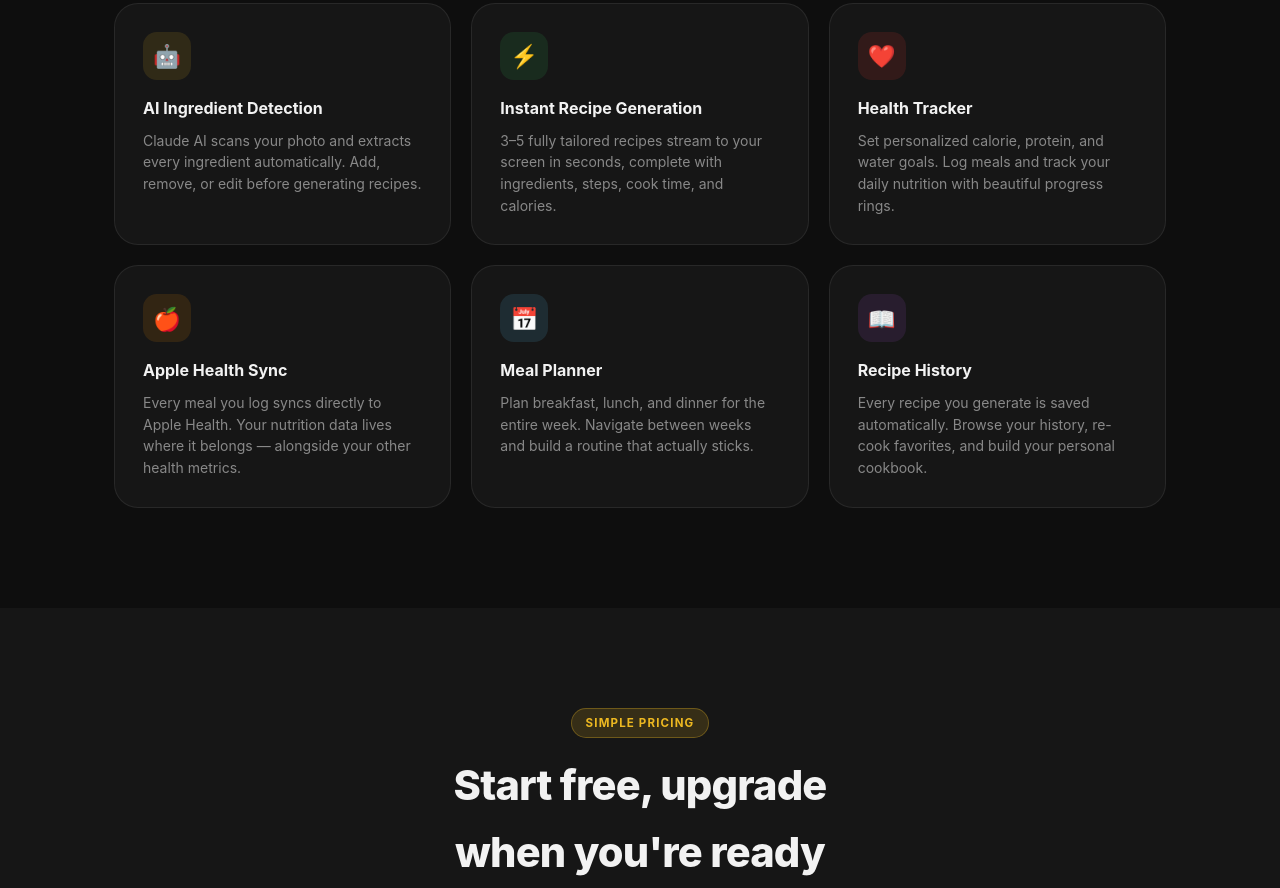
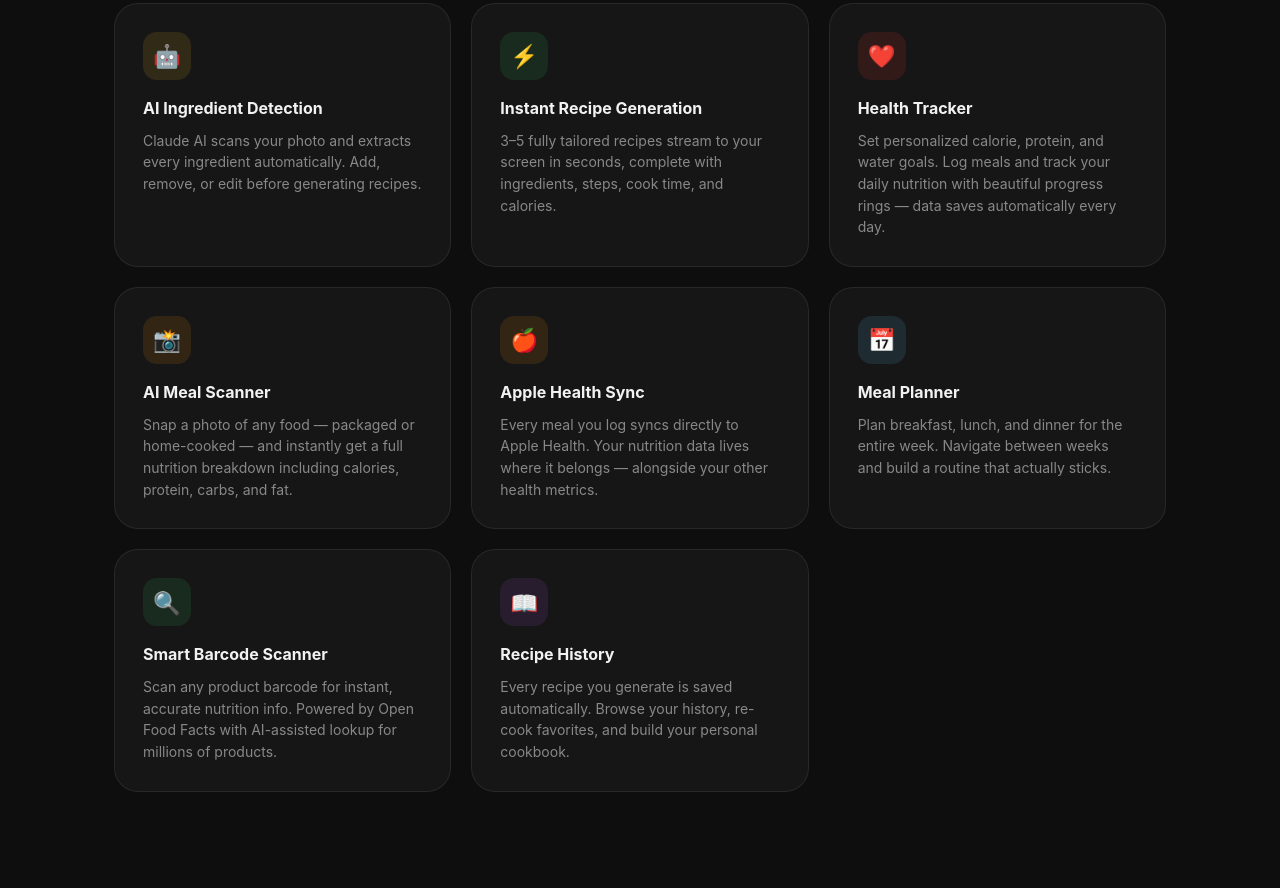
Before and after one commit to jacksondeeter691-byte/Cold-to-Cooked-Website, a plain HTML site: page index.html in a window 1280 px wide. Shown: the part 1954-2842 px from the top of the page. Drawn offline with Linux system fonts and the light colour scheme.

Commit message:
Add AI Meal Scanner and Smart Barcode Scanner to features and pricing
- Added AI Meal Scanner feature card (photo to nutrition breakdown)
- Added Smart Barcode Scanner feature card (Open Food Facts + AI lookup)
- Added AI Meal Scanner to pricing tables (free tier locked, premium unlocked)

Co-Authored-By: Claude Sonnet 4.6 <noreply@anthropic.com>

```diff
--- a/index.html
+++ b/index.html
@@ -529,7 +529,12 @@
       <div class="feature-card">
         <div class="feature-icon" style="background:rgba(255,59,48,.12);">❤️</div>
         <h3>Health Tracker</h3>
-        <p>Set personalized calorie, protein, and water goals. Log meals and track your daily nutrition with beautiful progress rings.</p>
+        <p>Set personalized calorie, protein, and water goals. Log meals and track your daily nutrition with beautiful progress rings — data saves automatically every day.</p>
+      </div>
+      <div class="feature-card">
+        <div class="feature-icon" style="background:rgba(255,149,0,.12);">📸</div>
+        <h3>AI Meal Scanner</h3>
+        <p>Snap a photo of any food — packaged or home-cooked — and instantly get a full nutrition breakdown including calories, protein, carbs, and fat.</p>
       </div>
       <div class="feature-card">
         <div class="feature-icon" style="background:rgba(255,149,0,.12);">🍎</div>
@@ -540,6 +545,11 @@
         <div class="feature-icon" style="background:rgba(90,200,250,.12);">📅</div>
         <h3>Meal Planner</h3>
         <p>Plan breakfast, lunch, and dinner for the entire week. Navigate between weeks and build a routine that actually sticks.</p>
+      </div>
+      <div class="feature-card">
+        <div class="feature-icon" style="background:rgba(52,199,89,.12);">🔍</div>
+        <h3>Smart Barcode Scanner</h3>
+        <p>Scan any product barcode for instant, accurate nutrition info. Powered by Open Food Facts with AI-assisted lookup for millions of products.</p>
       </div>
       <div class="feature-card">
         <div class="feature-icon" style="background:rgba(175,82,222,.12);">📖</div>
@@ -573,6 +583,7 @@
           <li><span class="check">✓</span><span>Save favourite recipes</span></li>
           <li><span class="check">✓</span><span>Barcode nutrition scanner</span></li>
           <li style="opacity:.4"><span class="check">✗</span><span>Health Tracker</span></li>
+          <li style="opacity:.4"><span class="check">✗</span><span>AI Meal Scanner</span></li>
           <li style="opacity:.4"><span class="check">✗</span><span>Meal Planner</span></li>
           <li style="opacity:.4"><span class="check">✗</span><span>Apple Health Sync</span></li>
         </ul>
@@ -590,6 +601,7 @@
           <li><span class="check">✓</span><span><strong>Unlimited</strong> scans</span></li>
           <li><span class="check">✓</span><span>Everything in Free</span></li>
           <li><span class="check">✓</span><span><strong>Health Tracker</strong> with custom goals</span></li>
+          <li><span class="check">✓</span><span><strong>AI Meal Scanner</strong> — photo to nutrition</span></li>
           <li><span class="check">✓</span><span><strong>Meal Planner</strong> with weekly view</span></li>
           <li><span class="check">✓</span><span><strong>Auto Shopping List</strong> from meal plan</span></li>
           <li><span class="check">✓</span><span><strong>Apple Health</strong> sync</span></li>
```
